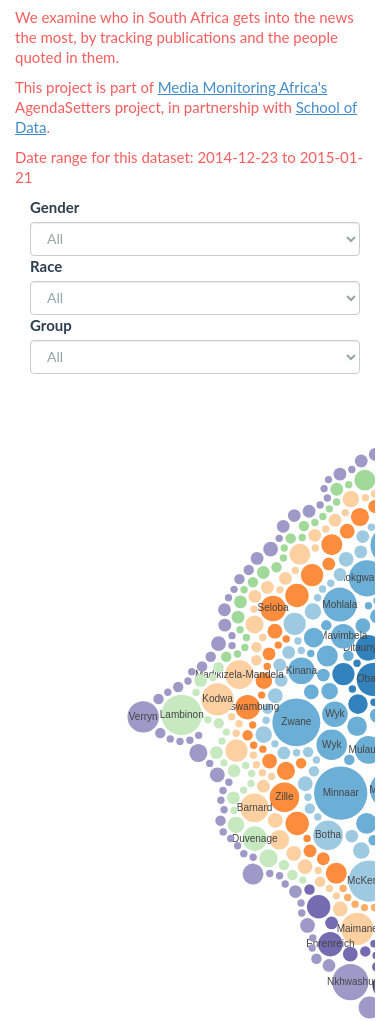
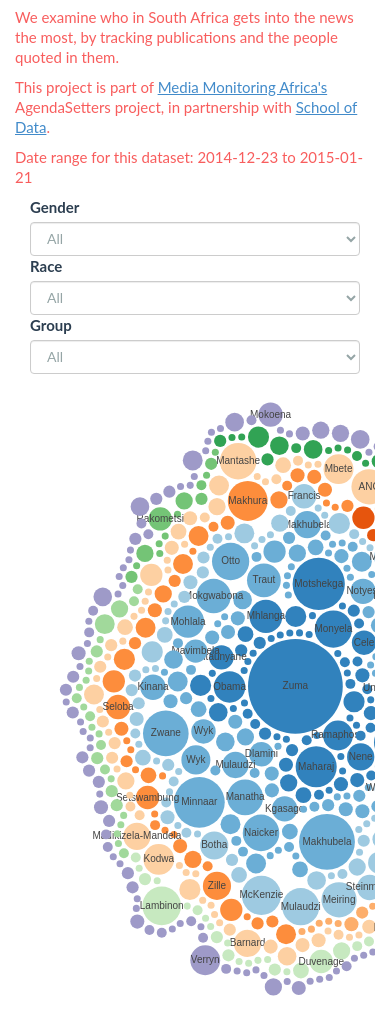
Before and after one commit to Code4SA/sa-newsmakers, a website: page index.html in a window 390 px wide. Shown: the part 115-1136 px from the top of the page. Drawn offline with Linux system fonts and the light colour scheme.

Commit message:
More mobile-friendly

```diff
--- a/index.html
+++ b/index.html
@@ -10,7 +10,7 @@
 	<meta property="og:url" content="http://code4sa.org/sa-newsmakers/" />
 	<meta property="og:image" content="http://code4sa.org/sa-newsmakers/public/images/profile.png" />
 	<meta property="og:description" content="We examine who in South Africa gets into the news the most, by tracking publications and the people quoted in them." />
-
+	<meta name="viewport" content="width=600, initial-scale=0.5">
 	<title>SA Newsmakers</title>
 	<link rel="stylesheet" href="public/css/style-app.css">
 	<link rel="stylesheet" href="public/css/custom.css">
--- a/public/javascript/newsmakers.js
+++ b/public/javascript/newsmakers.js
@@ -13,7 +13,7 @@ $(function() {
 		return new Handlebars.SafeString(result);
 	});
 
-	var width = 800,
+	var width = 600,
 		height = 650,
 		format = d3.format(",d"),
 		color = d3.scale.category20c(),
```
